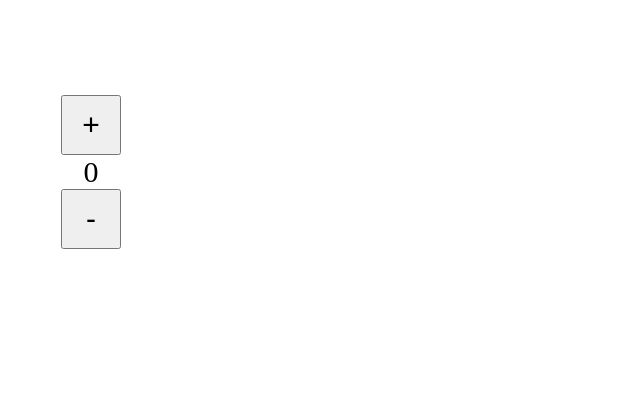
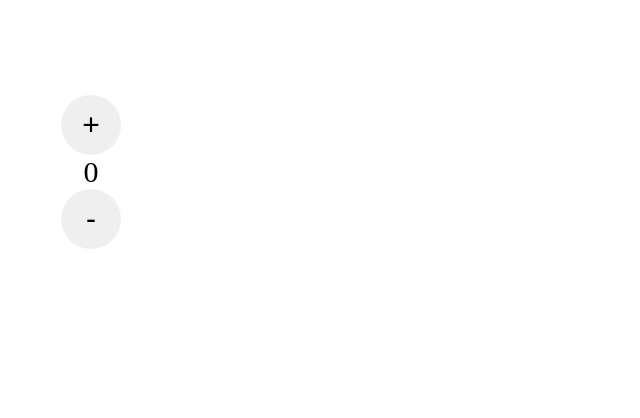
Before and after one commit to coughingmouse/coughingmouse.github.io, a plain HTML site: page index.html in a window 1280 px wide. Shown: the top 418 px of the page, without its empty margins (0-640 px from the left). Drawn offline with Linux system fonts and the light colour scheme.

Commit message:
Update index.css

```diff
--- a/index.css
+++ b/index.css
@@ -26,8 +26,10 @@ button {
   width: 60px;
   height: 60px;
   font-size: 30px;
-  display: grid;
-  place-items: center;
+  border-radius: 50%;
+  display: inline-block;
+  text-align: center;
+  border: none;
 }
 input[type="checkbox"] {
   width: 30px;
```
